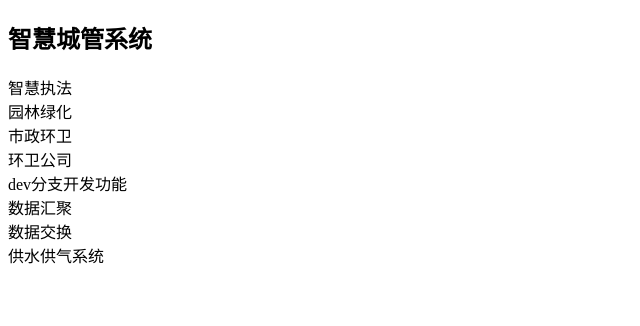
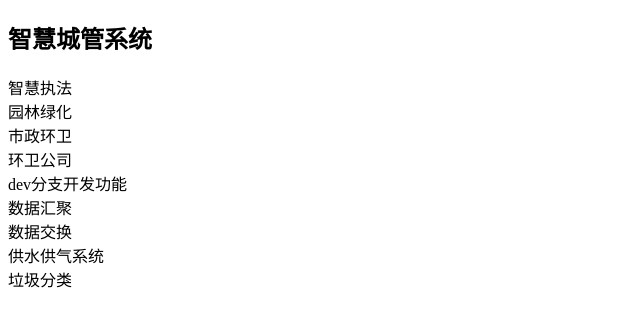
Before and after one commit to bleacleryu/git_demo3, a plain HTML site: page index.html in a window 1280 px wide. Shown: the whole page, without its empty margins (0-640 px from the left). Drawn offline with Linux system fonts and the light colour scheme.

Commit message:
newuser modify

```diff
--- a/index.html
+++ b/index.html
@@ -18,5 +18,6 @@
 	<div>数据汇聚</div>
 	<div>数据交换</div>
 	<div>供水供气系统</div>
+	<div>垃圾分类</div>
  </body>
 </html>
```
